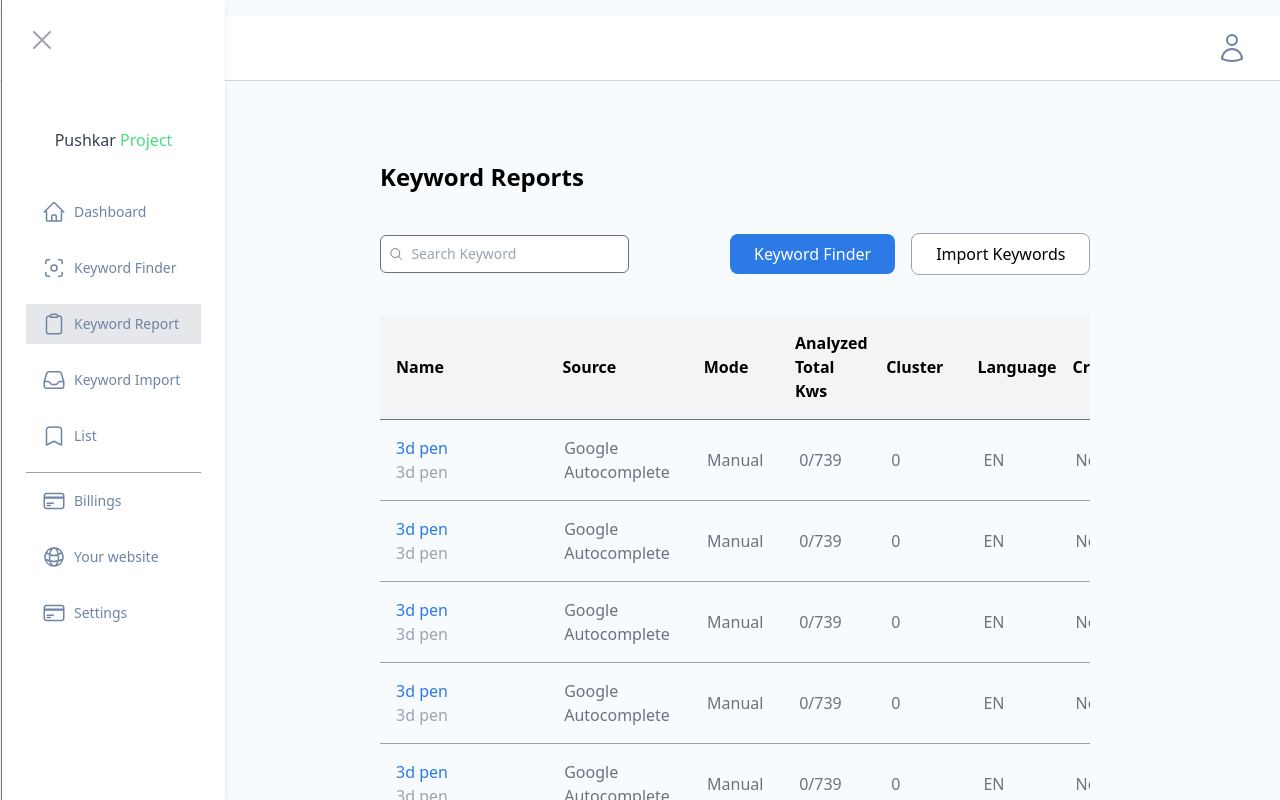
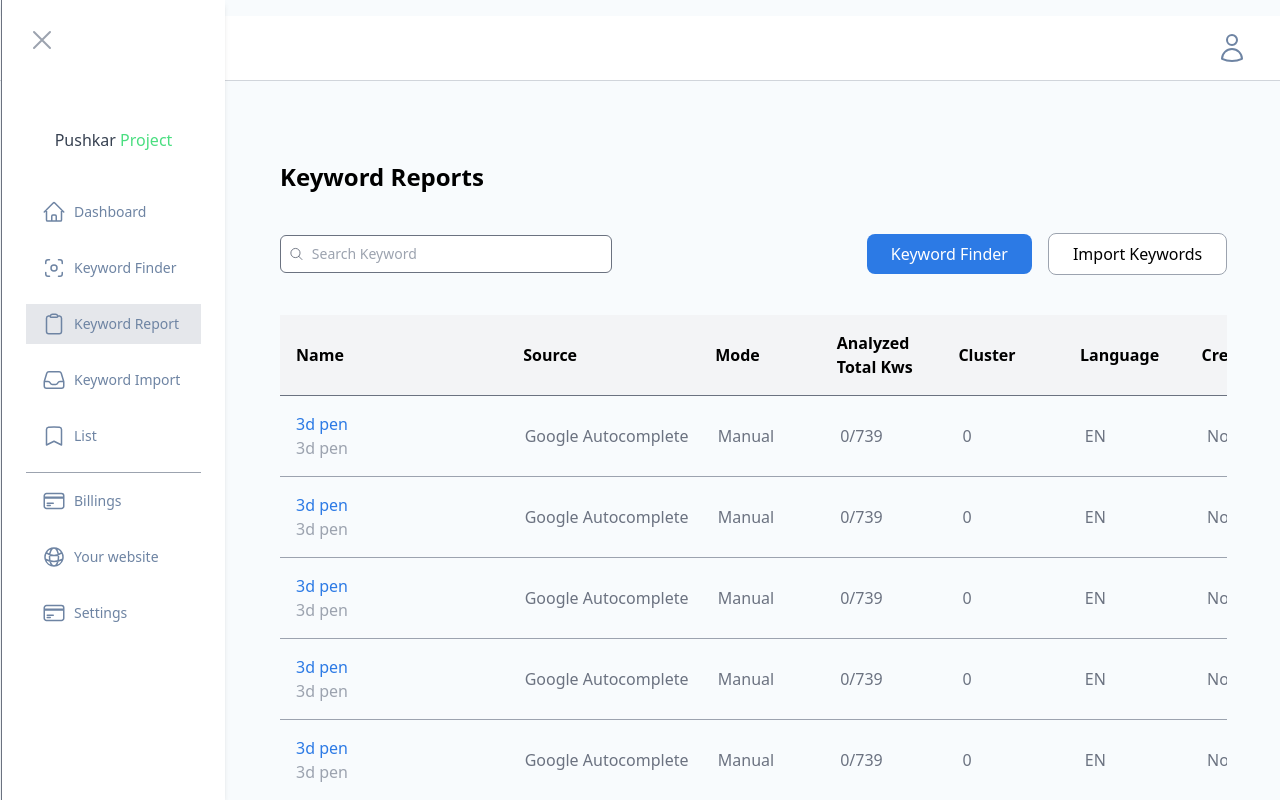
Before and after one commit to atuldedha/pushkar-project, a Next.js app: page /report in a window 1280 px wide. Built offline with nearby package versions, Linux system fonts and the light colour scheme.

Commit message:
changes per feedback

```diff
--- a/components/ReportsTable/ReportTableCard/ReportTableCard.js
+++ b/components/ReportsTable/ReportTableCard/ReportTableCard.js
@@ -6,8 +6,8 @@ const ReportTableCard = ({ data, setSearchData }) => {
     setSearchData((prev) => prev?.filter((item) => item.id !== data.id));
   };
   return (
-    <div className="flex items-center border-b border-b-gray-400 py-4 px-4 space-x-4  w-[900px]">
-      <div className="flex flex-col w-[250px] lg:w-[300px]">
+    <div className="flex items-center border-b border-b-gray-400 py-4 px-4 space-x-4 w-[900px] xl:w-[1200px]">
+      <div className="flex flex-col w-[250px] xl:w-[300px]">
         <span className="text-base font-normal font-sans text-blue1">
           {data.name}
         </span>
@@ -16,7 +16,7 @@ const ReportTableCard = ({ data, setSearchData }) => {
         </span>
       </div>
 
-      <span className="text-base text-gray-500 font-normal font-sans w-[200px] lg:w-[250px]">
+      <span className="text-base text-gray-500 font-normal font-sans w-[200px] xl:w-[250px]">
         {data.source}
       </span>
       <span className="text-base text-gray-500 font-normal font-sans w-[150px]">
--- a/components/ReportsTable/ReportsTable.js
+++ b/components/ReportsTable/ReportsTable.js
@@ -5,12 +5,12 @@ import data from "./staticData";
 const ReportsTable = () => {
   const [searchData, setSearchData] = useState(data);
   return (
-    <div className="flex flex-col overflow-x-auto mb-4 w-full">
-      <div className="flex items-center py-4 bg-gray-100 border-b-gray-500 border-b mt-10 px-4 space-x-4 w-[900px]">
-        <span className="text-black font-semibold font-sans text-base w-[250px] lg:w-[300px]">
+    <div className="flex flex-col overflow-x-auto mb-4 w-[900px] xl:w-[1200px]">
+      <div className="flex items-center xl:justify-between py-4 bg-gray-100 border-b-gray-500 border-b mt-10 px-4 space-x-4 min-w-[900px] xl:w-[1200px]">
+        <span className="text-black font-semibold font-sans text-base w-[250px] xl:w-[300px]">
           Name
         </span>
-        <span className="text-black font-semibold font-sans text-base w-[200px] lg:w-[250px]">
+        <span className="text-black font-semibold font-sans text-base w-[200px] xl:w-[250px]">
           Source
         </span>
         <span className="text-black font-semibold font-sans text-base w-[150px]">
--- a/pages/report.js
+++ b/pages/report.js
@@ -5,7 +5,7 @@ import ReportsTable from "../components/ReportsTable/ReportsTable";
 const Report = () => {
   return (
     <div className="flex flex-col mt-4 md:mt-20 h-full ml-4 mr-4 md-mr-0 md:ml-20">
-      <div className="w-full md:ml-[250px] lg:ml-[300px] xl:mx-[300px] md:w-[60%] flex flex-col">
+      <div className="w-full md:ml-[250px] lg:ml-[200px] xl:mr-[100px] md:w-[80%] flex flex-col">
         <span className="font-bold font-sans text-2xl text-black mb-10">
           Keyword Reports
         </span>
@@ -30,7 +30,9 @@ const Report = () => {
           </div>
         </div>
 
-        <ReportsTable />
+        <div className="w-full overflow-scroll scrollbar-hide">
+          <ReportsTable />
+        </div>
       </div>
     </div>
   );
```
